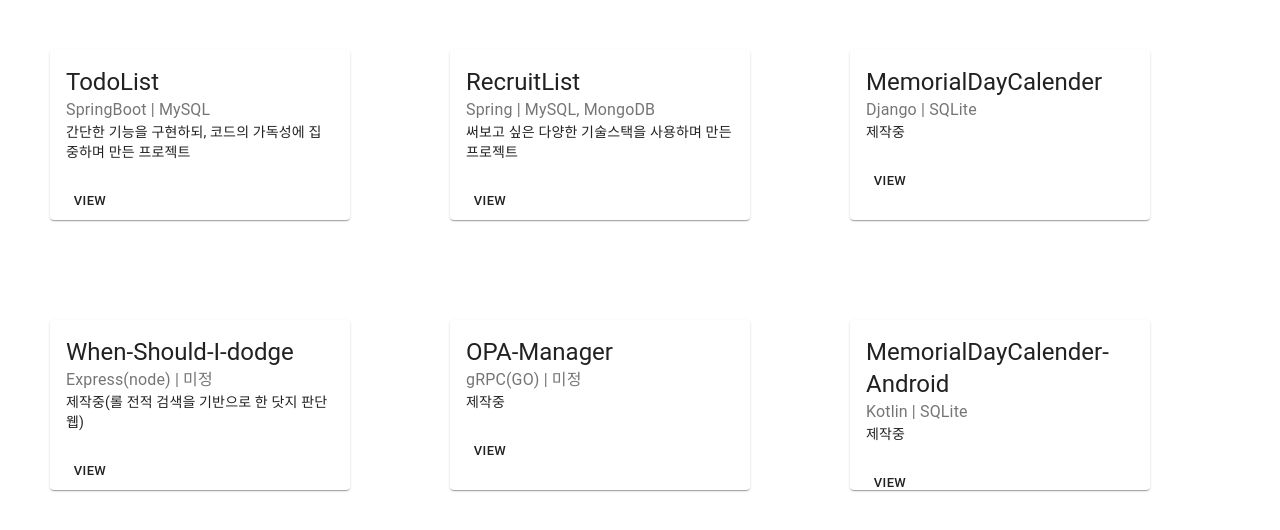
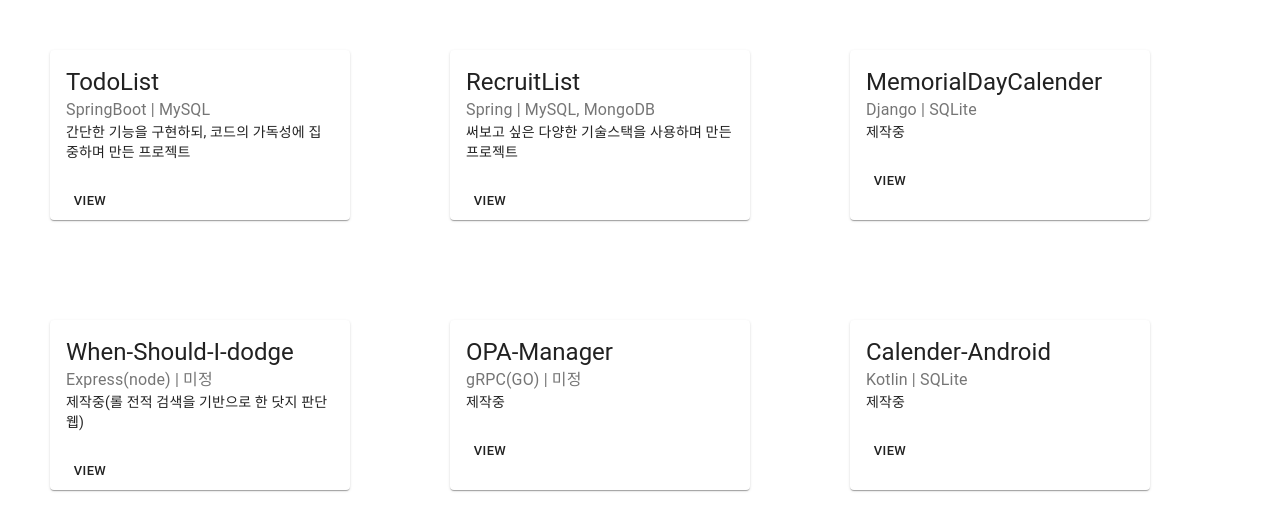
Before and after one commit to Root-kjh/Kjh-Projects, a React (Create React App) app: page / in a window 1280 px wide. Shown: the top 530 px of the page. Built offline with nearby package versions, Linux system fonts and the light colour scheme.

Commit message:
update project title

```diff
--- a/src/App.js
+++ b/src/App.js
@@ -43,7 +43,7 @@ function App() {
       link: "http://kjh-projects.kro.kr/opa-manager"
     },
     {
-      title: "MemorialDayCalender-Android",
+      title: "Calender-Android",
       backend: "Kotlin",
       db: "SQLite",
       etc: "제작중",
```
